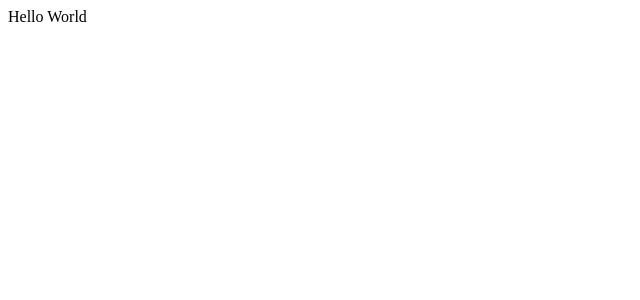
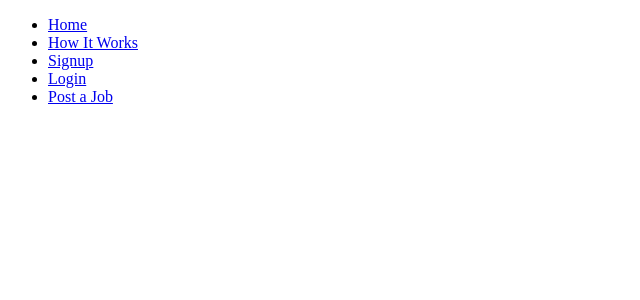
Before and after one commit to chingu-voyages/v9-solo-SabrinaMarkon, a React app: page / in a window 1280 px wide. Shown: the top 300 px of the page, without its empty margins (0-640 px from the left). Built offline with nearby package versions, Linux system fonts and the light colour scheme.

Commit message:
Add test for scss files in webpack.config.js.

```diff
--- /dev/null
+++ b/src/components/HowItWorks.js
@@ -0,0 +1,10 @@
+import React, { Component } from 'react';
+
+export default class HowItWorks extends Component {
+
+  render() {
+    <div>
+
+    </div>
+  }
+}
--- /dev/null
+++ b/src/components/Login.js
@@ -0,0 +1,10 @@
+import React, { Component } from 'react';
+
+export default class Login extends Component {
+
+  render() {
+    <div>
+
+    </div>
+  }
+}
--- a/src/components/Nav.js
+++ b/src/components/Nav.js
@@ -1,10 +1,35 @@
 import React from 'react';
+import { Route, NavLink, BrowserRouter as Router, Switch } from 'react-router-dom';
+import App from '../containers/App';
+import HowItWorks from '../components/HowItWorks';
+import Signup from '../components/Signup';
+import Login from '../components/Login';
+import PostJob from '../components/PostJob';
 
 export default function Nav() {
 
   return (
-    <nav>
-        Hello World
-    </nav>
+    <Router>
+      <nav>
+          <ul>
+            <li>
+              <NavLink exact activeClassName="active" to="/">Home</NavLink>
+            </li>
+            <li>
+              <NavLink activeClassName="active" to="/howitworks">How It Works</NavLink>
+            </li>
+            <li>
+              <NavLink activeClassName="active" to="/signup">Signup</NavLink>
+            </li>
+            <li>
+              <NavLink activeClassName="active" to="/login">Login</NavLink>
+            </li>
+            <li>
+              <NavLink activeClassName="active" to="/postjob">Post a Job</NavLink>
+            </li>
+          </ul>
+
+      </nav>
+    </Router>
   )
 }
--- /dev/null
+++ b/src/components/PostJob.js
@@ -0,0 +1,10 @@
+import React, { Component } from 'react';
+
+export default class PostJob extends Component {
+
+  render() {
+    <div>
+
+    </div>
+  }
+}
--- /dev/null
+++ b/src/components/Signup.js
@@ -0,0 +1,10 @@
+import React, { Component } from 'react';
+
+export default class Signup extends Component {
+
+  render() {
+    <div>
+
+    </div>
+  }
+}
--- a/webpack.config.js
+++ b/webpack.config.js
@@ -20,6 +20,14 @@ const config = {
         use: {
           loader: 'babel-loader',
         }
+      },
+      {
+        test: /\.scss$/,
+        use: [
+          'style-loader',
+          'css-loader',
+          'sass-loader'
+        ]
       },
       {
         test: /\.css$/,
```
Also changed, not shown: 2 other files (tests, documents, lock files or other folders).
